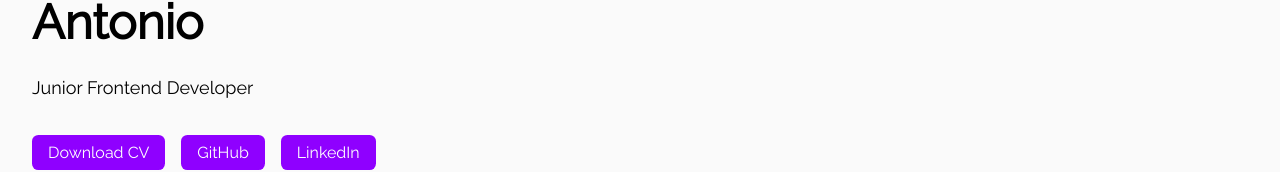
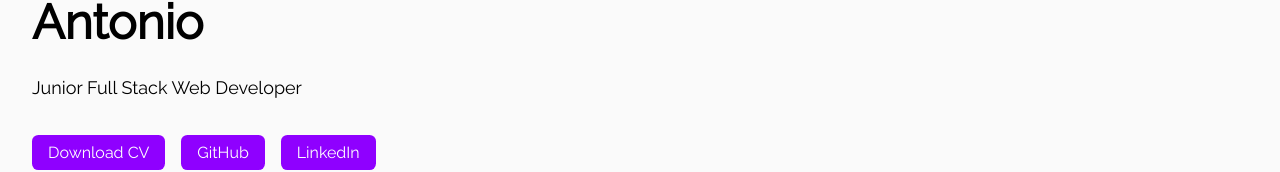
Before and after one commit to AntonioJRuizG/My_Portfolio, a React (Vite) app: page / in a window 1280 px wide. Shown: the part 361-533 px from the top of the page. Built offline with nearby package versions, Linux system fonts and the light colour scheme.

Commit message:
Update home.jsx

```diff
--- a/src/sections/home/home.jsx
+++ b/src/sections/home/home.jsx
@@ -23,7 +23,7 @@ export default function Home() {
   return (
     <section id="home" className={`${styles.homeSection} home`}>
       <h1> Hello, I'm Antonio</h1>
-      <p>Junior Frontend Developer</p>
+      <p>Junior Full Stack Web Developer</p>
 
       <ul>
         {LinksList.map((item) => (
```
